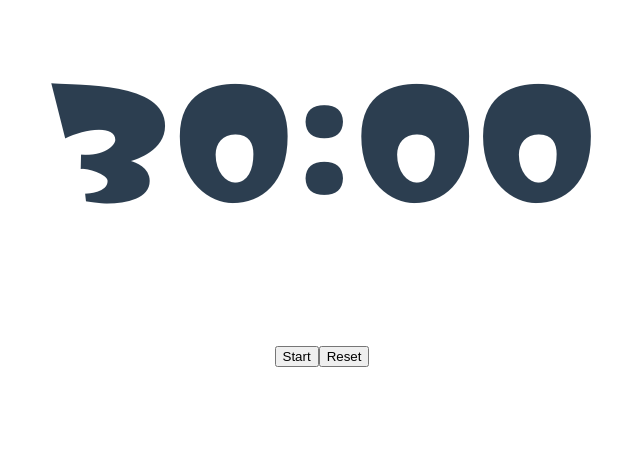
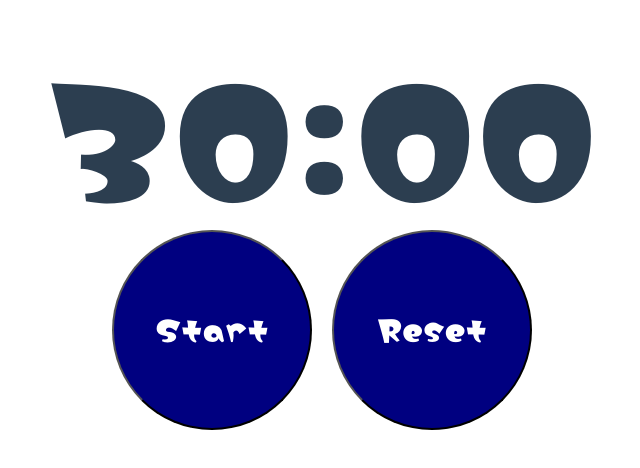
Before and after one commit to furikake6000/ShinchokuTimer, a Vue app: page / in a window 1280 px wide. Shown: the top 468 px of the page, without its empty margins (318-958 px from the left). Built offline with nearby package versions, Linux system fonts and the light colour scheme.

Commit message:
デザイン調整

```diff
--- a/src/components/Timer.vue
+++ b/src/components/Timer.vue
@@ -1,6 +1,6 @@
 <template>
   <div id="timer">
-    <div>{{ timerCountStr }}</div>
+    <div id="display">{{ timerCountStr }}</div>
     <button v-on:click="start" v-if="!timerObj">Start</button>
     <button v-on:click="stop" v-if="timerObj">Stop</button>
     <button v-on:click="initialize(30);">Reset</button>
@@ -71,5 +71,18 @@
 
   #timer
     font-family: 'Memoir'
-    font-size: 10rem
+
+    #display
+      font-size: 10rem
+
+    button
+      margin: 10px
+      padding: 20px
+      width: 200px
+      height: 200px
+      font-family: 'Memoir'
+      font-size: 2rem
+      color: white
+      background-color: navy
+      border-radius: 50%
 </style>
```
